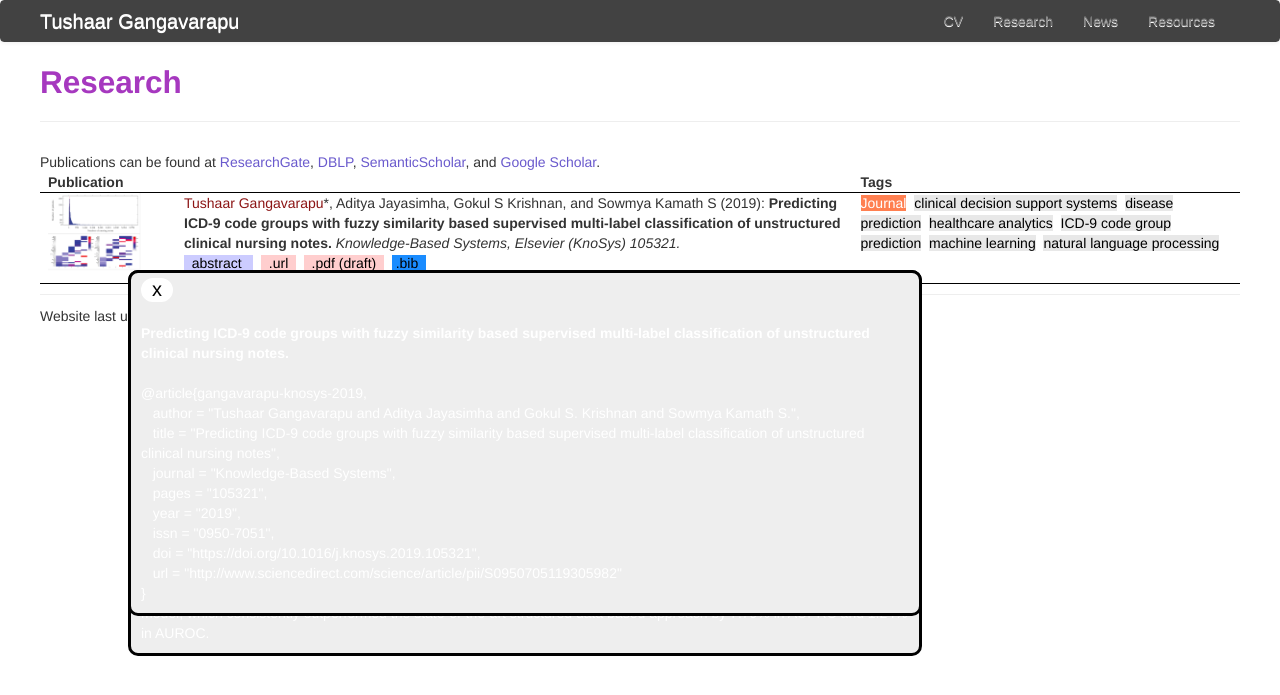
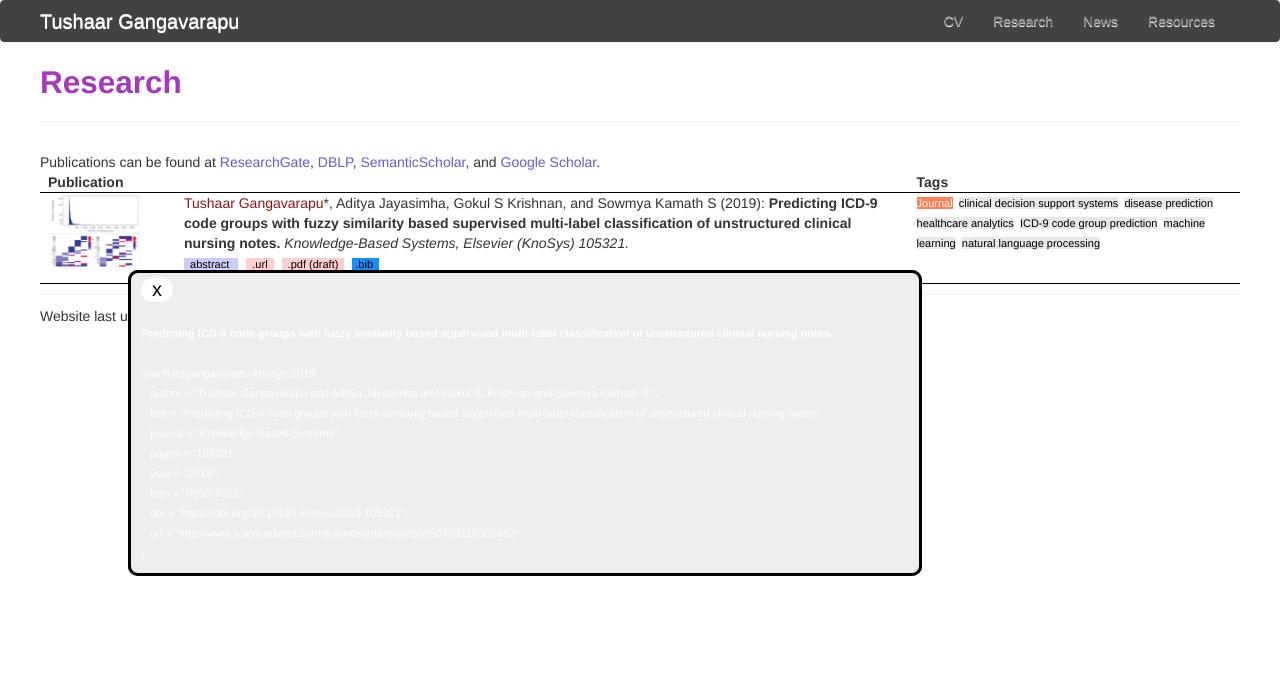
Before and after one commit to TushaarGVS/tushaargvs.github.io, a Jekyll site: the page built from pages/research.html, in a window 1280 px wide. Shown: the top 695 px of the page. Built offline with Jekyll 4.4.1, drawn with Linux system fonts in a browser that asks for light colours; nearby versions of some CDN libraries.

Commit message:
Customizing the website

```diff
--- a/pages/research.html
+++ b/pages/research.html
@@ -64,9 +64,9 @@ description: Tushaar Gangavarapu's research
 
 <table style="width:100%">
   <tr style="border-bottom: 1px solid #000000;">
-    <th align = "left" >Publication</br></th>
+    <th align = "left" >Publication</th>
     <th></th>
-    <th align = "left">Tags</br></th>
+    <th align = "left">Tags</th>
   </tr>
 
   <tr style="border-bottom: 1px solid #000000;">
@@ -77,7 +77,7 @@ description: Tushaar Gangavarapu's research
       <font color="#8c1515">Tushaar Gangavarapu</font>*, Aditya Jayasimha, Gokul S Krishnan, and Sowmya Kamath S (2019): <b>Predicting ICD-9 code groups with fuzzy similarity based supervised multi-label classification of unstructured clinical nursing notes.</b> <i>Knowledge-Based Systems, Elsevier (KnoSys) 105321.</i>
       <br/>
 
-      <span id="abs-show" style="color:white;background-color:#ccccff;cursor: pointer;" @click="abs_btn"><font color="black">&nbsp; abstract &nbsp;</font>
+      <span id="abs-show" style="color:white;background-color:#ccccff;font-size:11px;cursor: pointer;" @click="abs_btn"><font color="black">&nbsp; abstract &nbsp;</font>
         <div id="abs-dialog">
           <span class="abs-close" onclick="$('#abs-dialog').dialog('close');" style="cursor: pointer;">x</a></span><br/><br/>
 
@@ -87,11 +87,11 @@ description: Tushaar Gangavarapu's research
         </div>
       </span>&nbsp;
 
-      <span style="color:white;background-color:#FFCECE;cursor: pointer;"> <a href="https://doi.org/10.1016/j.knosys.2019.105321" target="_blank"><font color="black">&nbsp; .url &nbsp;</font></a></span>&nbsp;
+      <span style="color:white;background-color:#FFCECE;font-size:11px;cursor: pointer;"> <a href="https://doi.org/10.1016/j.knosys.2019.105321" target="_blank"><font color="black">&nbsp; .url &nbsp;</font></a></span>&nbsp;
 
-      <span style="color:white;background-color:#FFCECE;cursor: pointer;"> <a href="../assets/publications/knosys-2019-draft.pdf"><font color="black">&nbsp; .pdf (draft) &nbsp;</font></a></span>&nbsp;
+      <span style="color:white;background-color:#FFCECE;cursor: pointer;font-size:11px;"> <a href="../assets/publications/knosys-2019-draft.pdf"><font color="black">&nbsp; .pdf (draft) &nbsp;</font></a></span>&nbsp;
 
-      <span id="bib-show" style="color:white;background-color:#1a8cff;cursor: pointer;" @click="bib_btn"><font color="black">&nbsp;.bib &nbsp;</font>
+      <span id="bib-show" style="color:white;background-color:#1a8cff;cursor: pointer;font-size:11px;" @click="bib_btn"><font color="black">&nbsp;.bib &nbsp;</font>
         <div id="bib-dialog">
           <span class="abs-close" onclick="$('#bib-dialog').dialog('close');" style="cursor: pointer;">x</a></span><br/><br/>
 
@@ -110,7 +110,7 @@ description: Tushaar Gangavarapu's research
         </div>
       </span>
     </td>
-    <td style="font-weight: normal;vertical-align: top;">
+    <td style="font-weight: normal; font-size:11px;vertical-align: top;">
       <span style="color:white;background-color: coral">Journal</span>&nbsp;
       <span style="color:black;background-color: #E8E8E8">clinical decision support systems</span>&nbsp;
       <span style="color:black;background-color: #E8E8E8">disease prediction</span>&nbsp;
```
